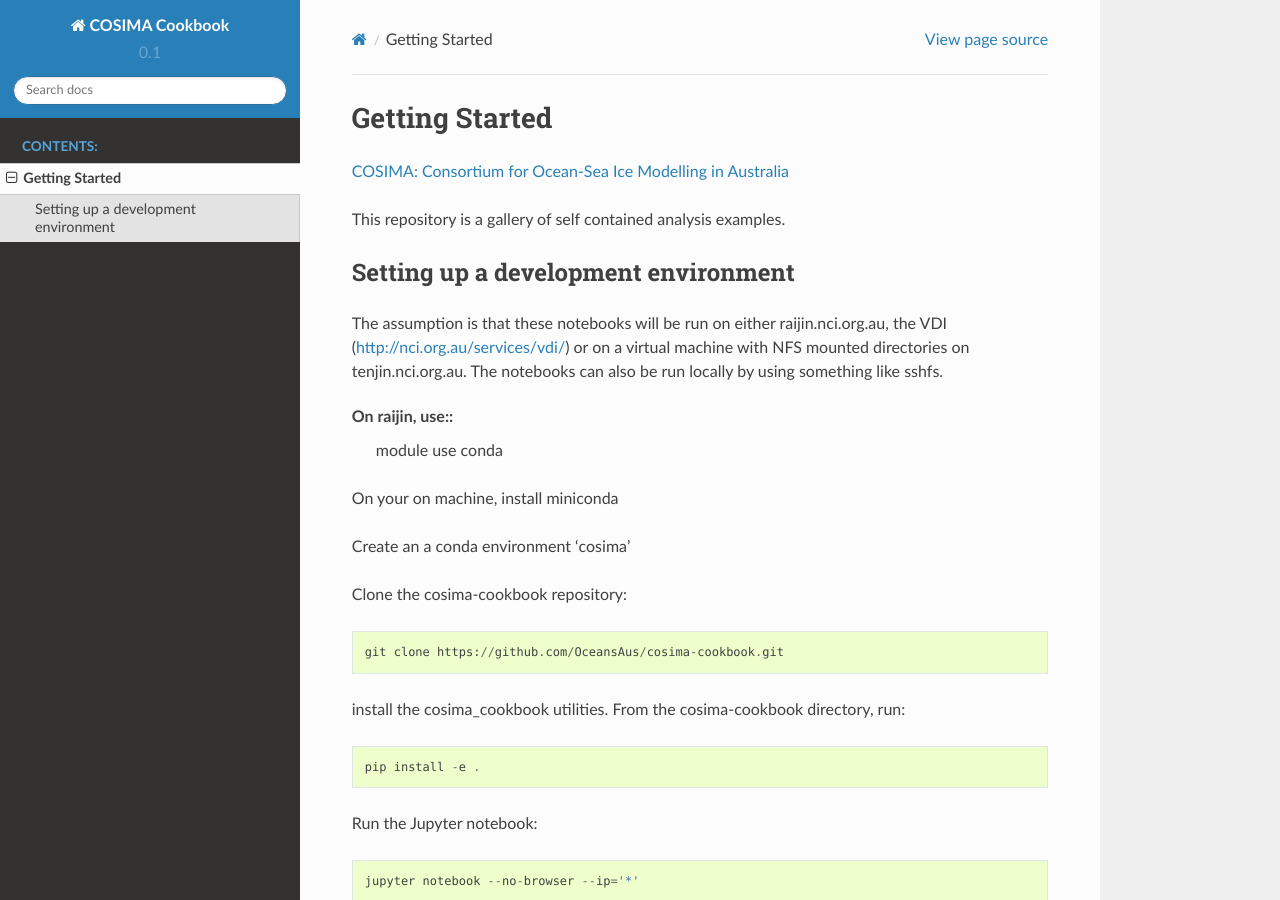
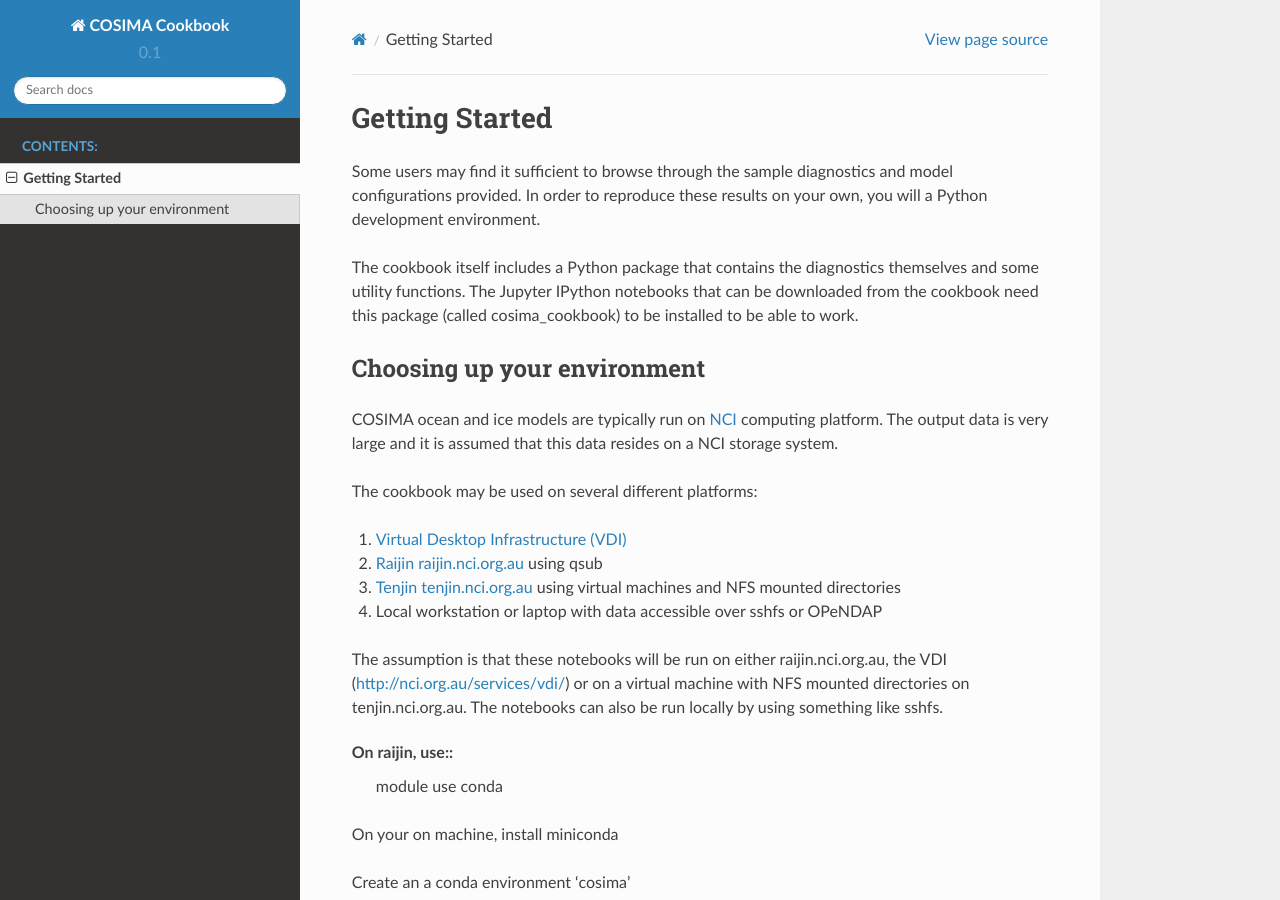
Before and after one commit to COSIMA/cosima-cookbook, a Sphinx documentation site: the page built from doc/getting_started.rst, in a window 1280 px wide and 900 px high. Built offline with Sphinx 7.4.7 and the Read the Docs theme 2.0.0, drawn with Linux system fonts in a browser that asks for light colours; pages that are not in the unit, such as notebooks, are missing from menus.

Commit message:
Update intro docs

```diff
--- a/doc/getting_started.rst
+++ b/doc/getting_started.rst
@@ -2,15 +2,31 @@
 Getting Started
 ===============
 
-`COSIMA: Consortium for Ocean-Sea Ice Modelling in Australia
-<http://cosima.org.au>`_
+Some users may find it sufficient to browse through the sample diagnostics
+and model configurations provided.  In order to reproduce these results
+on your own, you will a Python development environment.
 
-This repository is a gallery of self contained analysis examples.
+The cookbook itself includes a Python package that contains the
+diagnostics themselves and some utility functions.  The Jupyter IPython
+notebooks that can be downloaded from the cookbook need this package
+(called cosima_cookbook) to be installed to be able to work.
 
-Setting up a development environment
-====================================
+Choosing up your environment
+============================
 
-The assumption is that these notebooks will be run on either raijin.nci.org.au, the VDI (http://nci.org.au/services/vdi/) or on a virtual machine with NFS mounted directories on tenjin.nci.org.au. The notebooks can also be run locally  by using something like sshfs.
+COSIMA ocean and ice models are typically run on `NCI <nci.org.au>`_ computing
+platform.  The output data is very large and it is assumed that this
+data resides on a NCI storage system.
+
+The cookbook may be used on several different platforms:
+
+#. `Virtual Desktop Infrastructure (VDI) <http://nci.org.au/services/vdi/>`_
+#. `Raijin raijin.nci.org.au <http://nci.org.au/systems-services/peak-system/raijin/>`_ using qsub
+#. `Tenjin tenjin.nci.org.au <http://nci.org.au/systems-services/cloud-computing/tenjin/>`_ using virtual machines and NFS mounted directories
+#. Local workstation or laptop with data accessible over sshfs or OPeNDAP
+
+The assumption is that these notebooks will be run on either
+raijin.nci.org.au, the VDI (http://nci.org.au/services/vdi/) or on a virtual machine with NFS mounted directories on tenjin.nci.org.au. The notebooks can also be run locally  by using something like sshfs.
 
 On raijin, use::
     module use conda
```
Also changed, not shown: doc/index.rst (+9 -2 lines).
